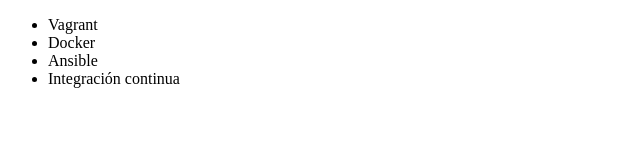
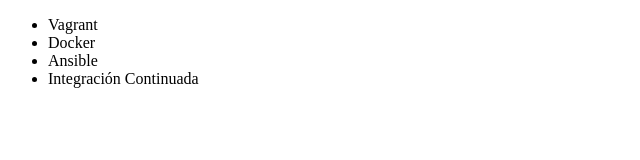
Before and after one commit to Julybg7/git-alura, a plain HTML site: page index.html in a window 1280 px wide. Shown: the full height of the page, 0-640 px from the left. Drawn offline with Linux system fonts and the light colour scheme.

Commit message:
Se modifico la palabra paso de continua a continuada-prueba

```diff
--- a/index.html
+++ b/index.html
@@ -9,7 +9,7 @@
          <li> Vagrant </li>
          <li> Docker </li>
          <li> Ansible </li>
-         <li> Integración continua </li>
+         <li> Integración Continuada </li>
      </ul>
 </body>
 </html>
```
